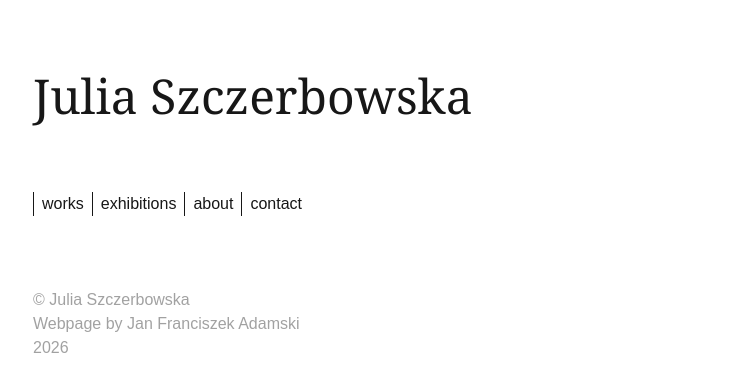
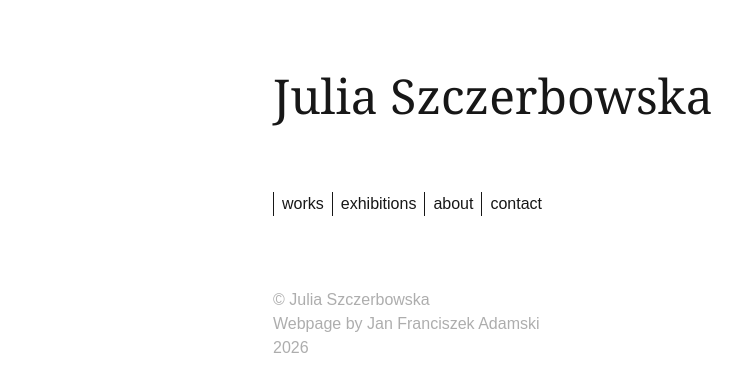
Before and after one commit to Jaalke/julia-portfolio, a Next.js app: page / in a window 1280 px wide. Shown: the top 392 px of the page, without its empty margins (47-788 px from the left). Built offline with nearby package versions, Linux system fonts and the light colour scheme.

Commit message:
💄 More minor styling changes

```diff
--- a/src/app/(frontend)/components/footer.tsx
+++ b/src/app/(frontend)/components/footer.tsx
@@ -1,6 +1,6 @@
 export default function Footer() {
     return (
-        <div className="mt-18 opacity-40 font-light text-s">
+        <div className="mt-18 opacity-35 font-light text-s">
             <p>&copy; Julia Szczerbowska</p>
             <p>Webpage by <a href="https://github.com/Jaalke">Jan Franciszek Adamski</a></p>
             <p>2026</p>
--- a/src/app/(frontend)/layout.tsx
+++ b/src/app/(frontend)/layout.tsx
@@ -30,7 +30,7 @@ export default function RootLayout({
       <body
         className={`${geistSans.variable} ${geistMono.variable} antialiased`}
       >
-        <div className="ml-20">
+        <div className="ml-80 mr-80">
           <h1 className="mt-18 mb-18 text-5xl font-serif">Julia Szczerbowska</h1>
           <Navbar></Navbar>
           {children}
```
